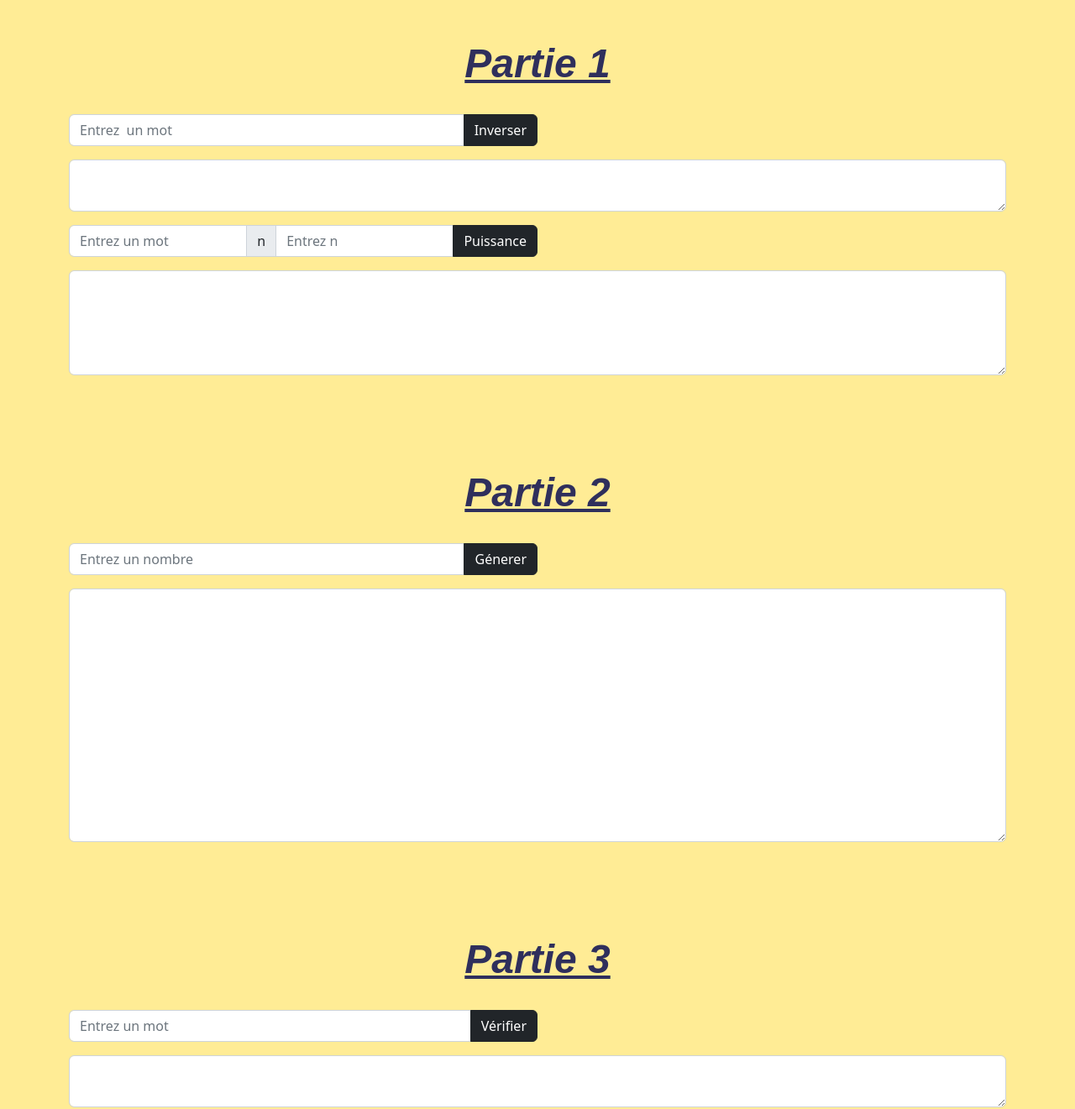
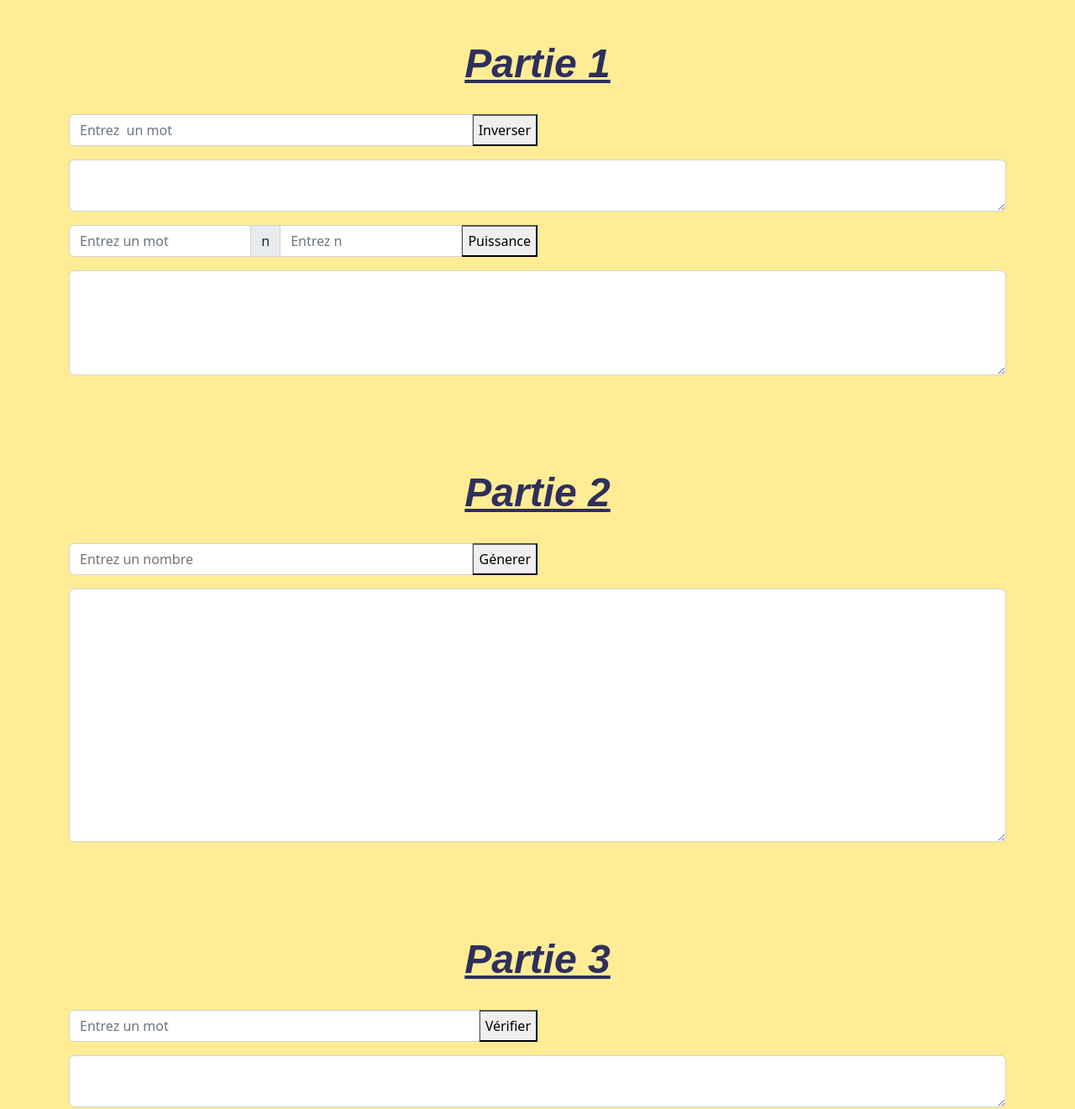
Before and after one commit to FarahBda/thl, a plain HTML site: page index.html in a window 1280 px wide. Shown: the whole page at 84% size. Drawn offline with nearby package versions, Linux system fonts and the light colour scheme.

Commit message:
Update index.html
enlever btn dark

```diff
--- a/index.html
+++ b/index.html
@@ -20,7 +20,7 @@
 
             <div  class="input-group mb-3 word-input">
                 <input type="text" class="form-control" id="part1-1" placeholder="Entrez  un mot">
-                <button class="btn btn-dark" type="button" id="button-exo1-p1">Inverser</button>
+                <button type="button" id="button-exo1-p1">Inverser</button>
             </div>
             <div>
                 <div class="mb-3">
@@ -32,7 +32,7 @@
                 <input type="text" class="form-control" id="part1-2" placeholder="Entrez un mot">
                 <span class="input-group-text"><nav>n</nav></span>
                 <input type="text" class="form-control" id="part1-2-n" placeholder="Entrez n">
-                <button class="btn btn-dark" type="button" id="button-exo1-p2">Puissance</button>
+                <button type="button" id="button-exo1-p2">Puissance</button>
             </div>
             <div class="mb-3">
                 <textarea class="form-control" Id="puissance" rows="3" readonly></textarea>
@@ -47,7 +47,7 @@
 
             <div class="input-group mb-3 word-input">
                 <input type="text" class="form-control" id="part2" placeholder="Entrez un nombre">
-                <button class="btn btn-dark" type="button" id="button-exo2">Génerer</button>
+                <button type="button" id="button-exo2">Génerer</button>
             </div>
             <div>
                 <div class="mb-3">
@@ -64,7 +64,7 @@
 
             <div class="input-group mb-3 word-input">
                 <input type="text" class="form-control" id="part3" placeholder="Entrez un mot">
-                <button class="btn btn-dark" type="button" id="button-exo3">Vérifier</button>
+                <button type="button" id="button-exo3">Vérifier</button>
             </div>
             <div>
                 <div class="mb-3">
```
